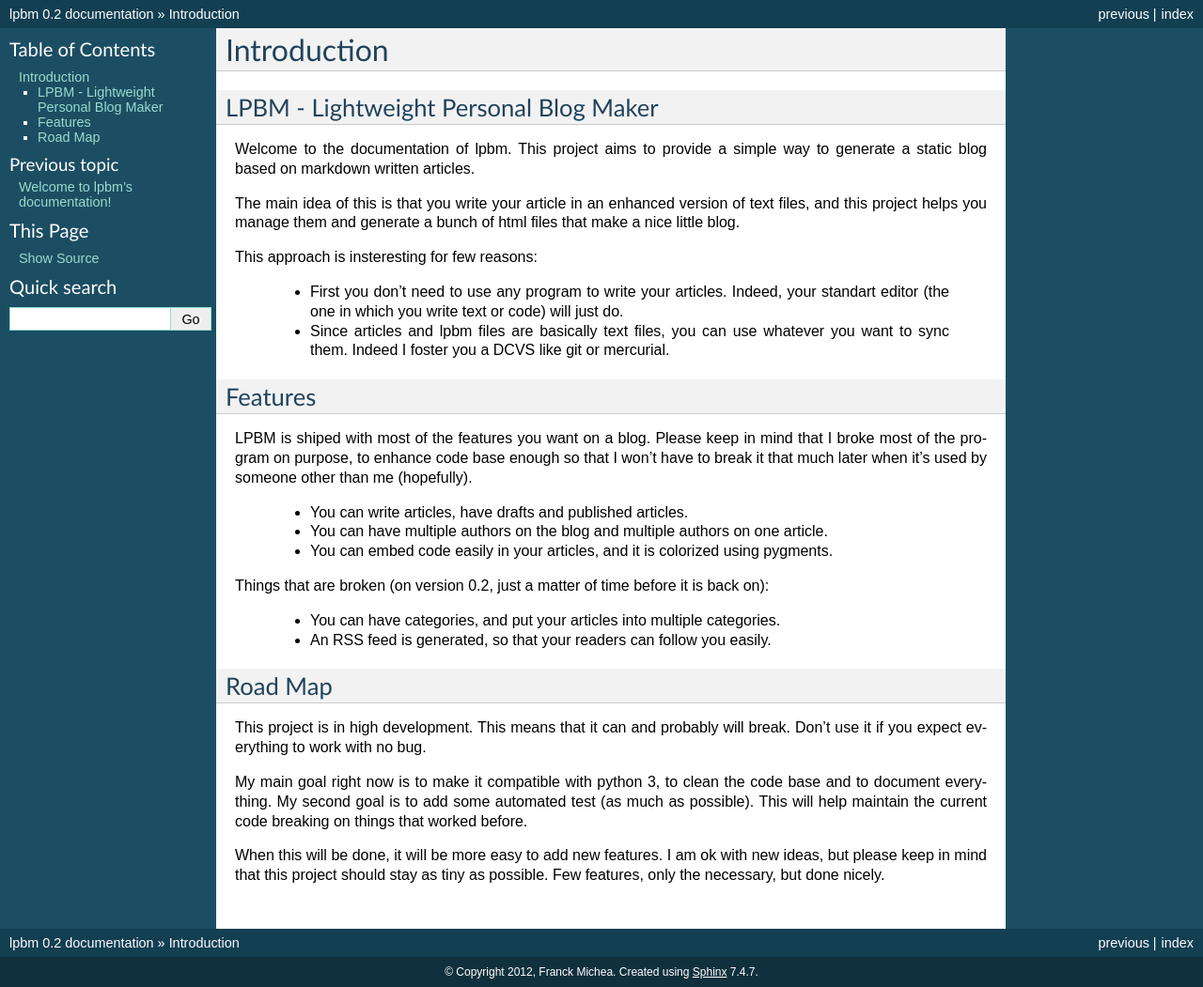
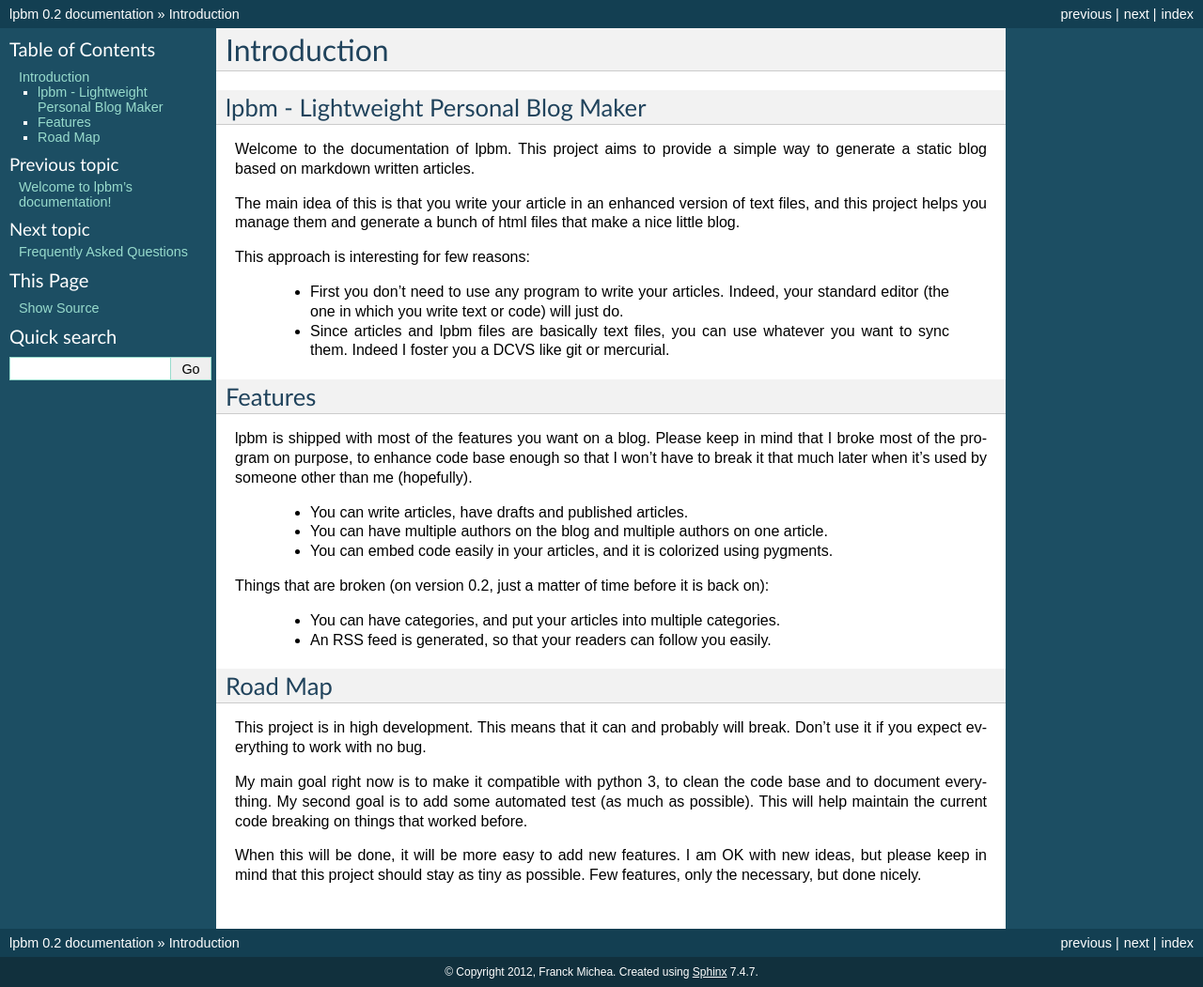
Before and after one commit to fmichea/lpbm, a Sphinx documentation site: the page built from doc/introduction.rst, in a window 1280 px wide. Shown: the whole page at 94% size. Built offline with Sphinx 7.4.7, drawn with Linux system fonts in a browser that asks for light colours.

```diff
--- a/doc/index.rst
+++ b/doc/index.rst
@@ -9,9 +9,10 @@ Welcome to lpbm's documentation!
 Contents:
 
 .. toctree::
-   :maxdepth: 2
+    :maxdepth: 2
 
-   introduction
+    introduction
+    faq
 
 Indices and tables
 ==================
--- a/doc/introduction.rst
+++ b/doc/introduction.rst
@@ -1,7 +1,7 @@
 Introduction
 ============
 
-LPBM - Lightweight Personal Blog Maker
+lpbm - Lightweight Personal Blog Maker
 --------------------------------------
 
 Welcome to the documentation of lpbm. This project aims to provide a simple way
@@ -11,17 +11,17 @@ The main idea of this is that you write your article in an enhanced version of
 text files, and this project helps you manage them and generate a bunch of html
 files that make a nice little blog.
 
-This approach is insteresting for few reasons:
+This approach is interesting for few reasons:
 
  * First you don't need to use any program to write your articles. Indeed, your
-   standart editor (the one in which you write text or code) will just do.
+   standard editor (the one in which you write text or code) will just do.
  * Since articles and lpbm files are basically text files, you can use whatever
    you want to sync them. Indeed I foster you a DCVS like git or mercurial.
 
 Features
 --------
 
-LPBM is shiped with most of the features you want on a blog. Please keep in
+lpbm is shipped with most of the features you want on a blog. Please keep in
 mind that I broke most of the program on purpose, to enhance code base enough
 so that I won't have to break it that much later when it's used by someone
 other than me (hopefully).
@@ -49,6 +49,6 @@ code base and to document everything. My second goal is to add some automated
 test (as much as possible). This will help maintain the current code breaking
 on things that worked before.
 
-When this will be done, it will be more easy to add new features. I am ok with
+When this will be done, it will be more easy to add new features. I am OK with
 new ideas, but please keep in mind that this project should stay as tiny as
 possible. Few features, only the necessary, but done nicely.
```
Also changed, not shown: doc/faq.rst (added, +42 -0 lines).
